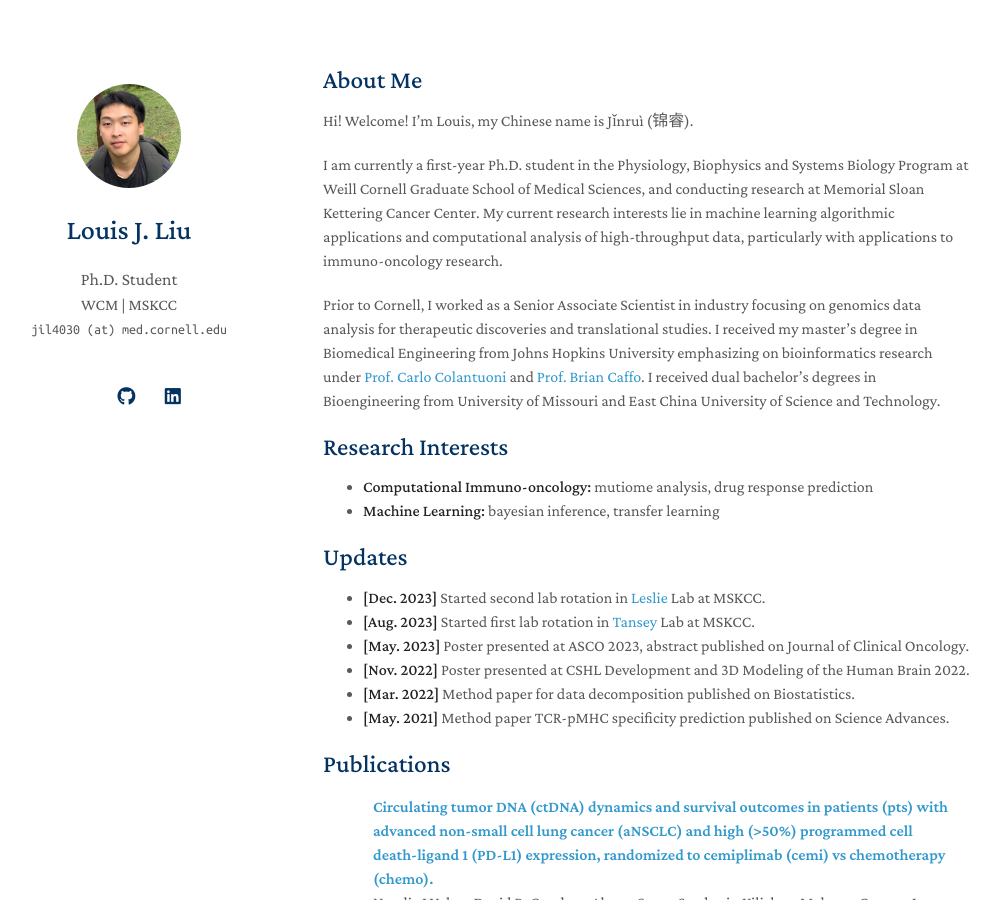
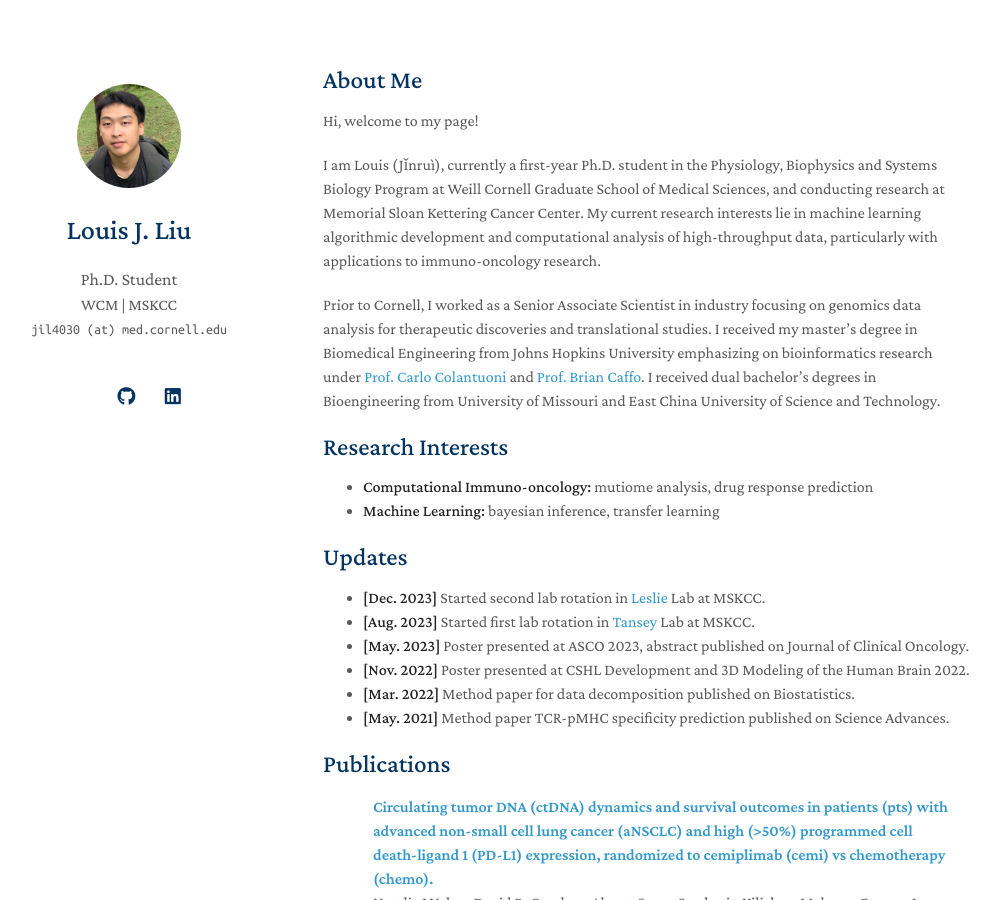
Before and after one commit to louis-jliu/louis-jliu.github.io, a Jekyll site: the page built from index.md, in a window 1280 px wide and 900 px high. Shown: the whole window, without its empty margins (147-1147 px from the left). Built offline with Jekyll 4.4.1, drawn with Linux system fonts in a browser that asks for light colours; nearby versions of some CDN libraries; a style sheet for code colours, icons or effects is not loaded; our own code applies the rules of GitHub Pages for plain Markdown files.

Commit message:
update names

```diff
--- a/index.md
+++ b/index.md
@@ -4,9 +4,9 @@ layout: homepage
 
 ## About Me
 
-Hi! Welcome! I'm Louis, my Chinese name is Jǐnruì (锦睿).
+Hi, welcome to my page!
 
-I am currently a first-year Ph.D. student in the Physiology, Biophysics and Systems Biology Program at Weill Cornell Graduate School of Medical Sciences, and conducting research at Memorial Sloan Kettering Cancer Center. My current research interests lie in machine learning algorithmic applications and computational analysis of high-throughput data, particularly with applications to immuno-oncology research.
+I am Louis (Jǐnruì), currently a first-year Ph.D. student in the Physiology, Biophysics and Systems Biology Program at Weill Cornell Graduate School of Medical Sciences, and conducting research at Memorial Sloan Kettering Cancer Center. My current research interests lie in machine learning algorithmic development and computational analysis of high-throughput data, particularly with applications to immuno-oncology research.
 
 Prior to Cornell, I worked as a Senior Associate Scientist in industry focusing on genomics data analysis for therapeutic discoveries and translational studies. I received my master's degree in Biomedical Engineering from Johns Hopkins University emphasizing on bioinformatics research under [Prof. Carlo Colantuoni](https://www.hopkinsmedicine.org/profiles/details/carlo-colantuoni) and [Prof. Brian Caffo](https://sites.google.com/view/bcaffo/home). I received dual bachelor's degrees in Bioengineering from University of Missouri and East China University of Science and Technology.
 
```
